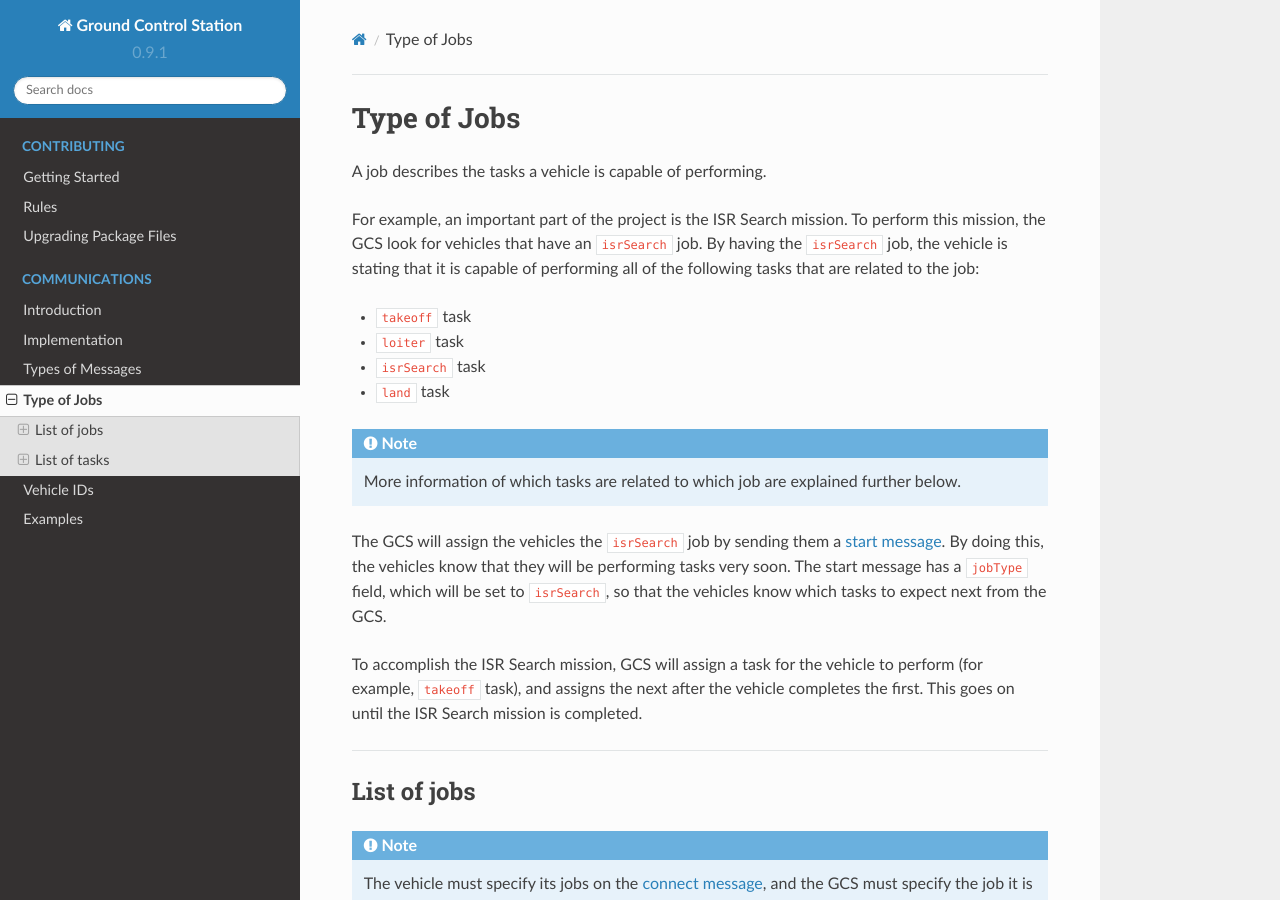
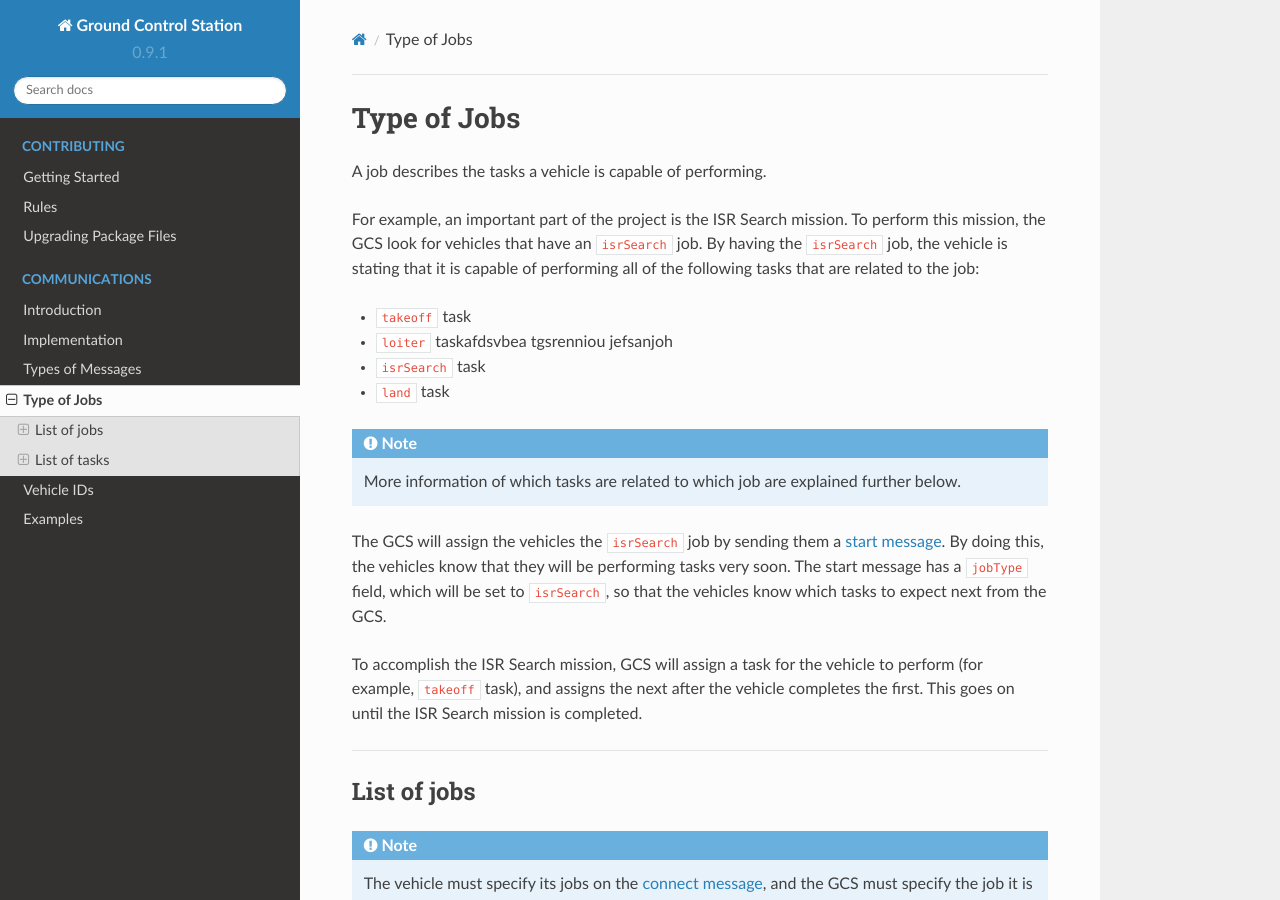
Before and after one commit to NGCP/GCS, a Sphinx documentation site: the page built from docs/communications/jobs.rst, in a window 1280 px wide and 900 px high. Built offline with Sphinx 7.4.7 and the Read the Docs theme 2.0.0, drawn with Linux system fonts in a browser that asks for light colours.

Commit message:
Update jobs.rst

```diff
--- a/docs/communications/jobs.rst
+++ b/docs/communications/jobs.rst
@@ -7,7 +7,7 @@ A job describes the tasks a vehicle is capable of performing.
 For example, an important part of the project is the ISR Search mission. To perform this mission, the GCS look for vehicles that have an ``isrSearch`` job. By having the ``isrSearch`` job, the vehicle is stating that it is capable of performing all of the following tasks that are related to the job:
 
 - ``takeoff`` task
-- ``loiter`` task
+- ``loiter`` taskafdsvbea tgsrenniou jefsanjoh
 - ``isrSearch`` task
 - ``land`` task
 
```
